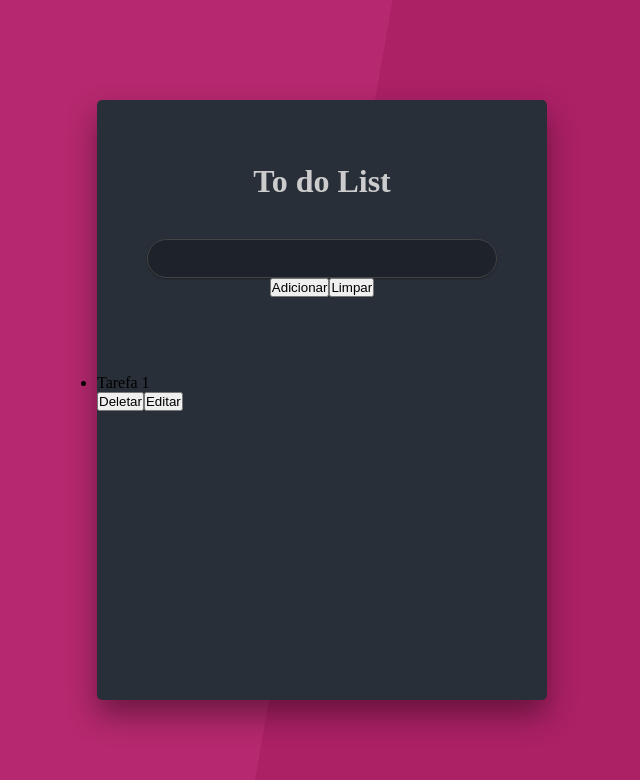
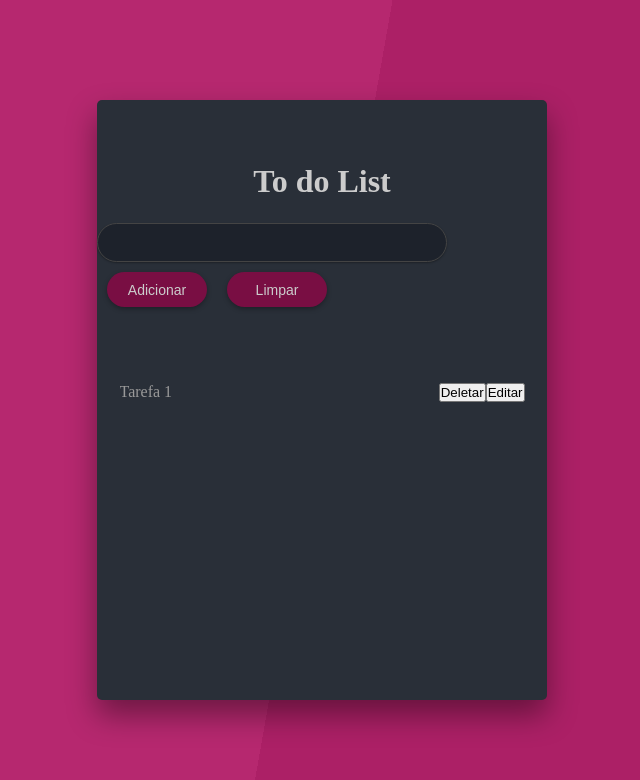
Before and after one commit to Thiago-Gomes-Araujo/FrontEnd-BackEnd, a React (Create React App) app in the folder frontend/: page / in a window 1280 px wide. Shown: the top 780 px of the page, without its empty margins (318-958 px from the left). Built offline with nearby package versions, Linux system fonts and the light colour scheme.

Commit message:
Começando o projeto Inicial

```diff
--- a/frontend/src/App.css
+++ b/frontend/src/App.css
@@ -27,21 +27,3 @@
   justify-content: space-around;
   height: 250px;
 }
-
-form {
-  display: flex;
-  flex-direction: column;
-  align-items: center;
-}
-
-.task-input {
-  width: 350px;
-  padding: 10px 20px;
-  font-size: 15px;
-  color: #ccc;
-  background-color: #1d222b;
-  border: 1px solid #444;
-  outline: none;
-  border-radius: 20px;
-  box-shadow: 0 1px 2px rgba(0, 0, 0, 0.3);
-}
--- a/frontend/src/App.js
+++ b/frontend/src/App.js
@@ -1,4 +1,8 @@
 import Header from './components/Header';
+
+import TaskForm from './components/TaskForm';
+
+import TaskList from './components/TaskList';
 import './App.css';
 
 function App() {
@@ -7,28 +11,11 @@ function App() {
       <div className="app-wrapper">
         <Header />
         <div className="main">
-          <form action="">
-            <input type="text" className="task-input"/>
-            <div className="buttons">
-              <button type="submit" className="btn add-task-btn">Adicionar</button>
-              <button className="btn clear-btn">Limpar</button>
-            </div>
-          </form>
-          <div>
-            <ul className="list-tasks">
-              <li className="list-item">
-                <span>Tarefa 1</span>
-                <div>
-                  <button>Deletar</button>
-                  <button>Editar</button>
-                </div>
-              </li>
-            </ul>
-          </div>
+        <TaskForm />
+        <TaskList />
         </div>
       </div>
     </div>
   );
 }
-
 export default App;
```
